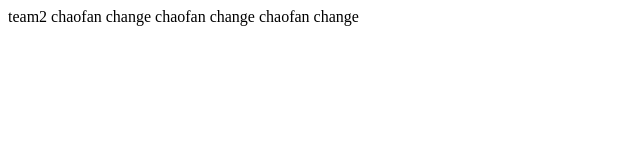
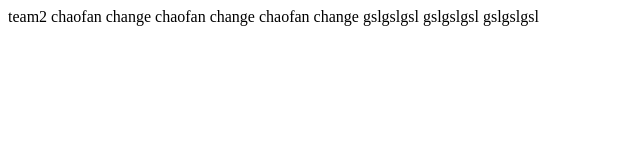
Before and after one commit to python1804gsl2/Team2r, a plain HTML site: page index.html in a window 1280 px wide. Shown: the whole page, without its empty margins (0-640 px from the left). Drawn offline with Linux system fonts and the light colour scheme.

Commit message:
to chaofan

```diff
--- a/index.html
+++ b/index.html
@@ -9,5 +9,8 @@ team2
 chaofan change
 chaofan change
 chaofan change
+gslgslgsl
+gslgslgsl
+gslgslgsl
 </body>
 </html>
```
